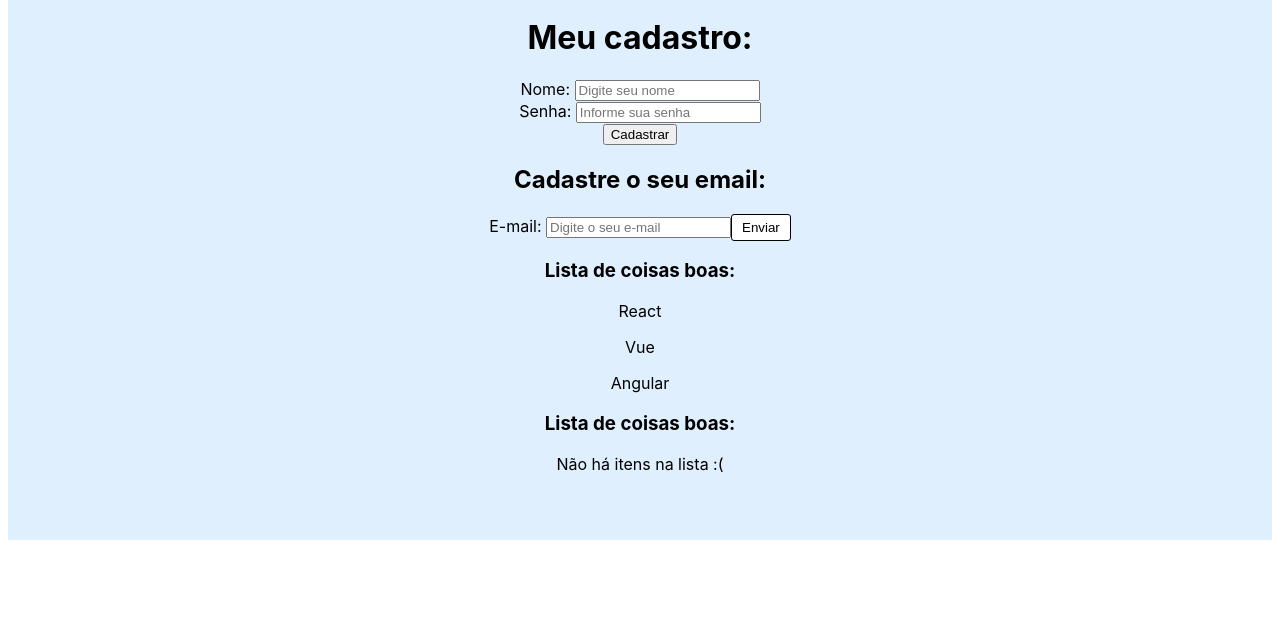
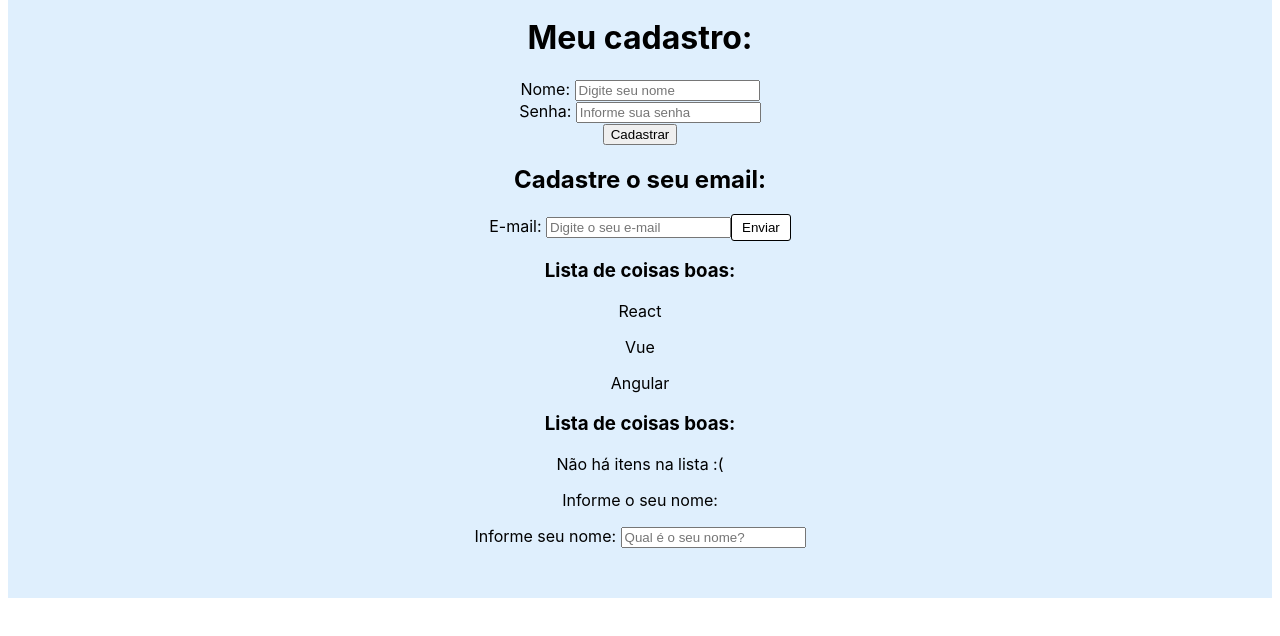
Before and after one commit to italoknd/Curso-REACT-JS, a React (Create React App) app in the folder curso-react/: page / in a window 1280 px wide. Shown: the part 1302-1938 px from the top of the page. Built offline with nearby package versions, Linux system fonts and the light colour scheme.

Commit message:
trabalhando com State Lift

```diff
--- a/curso-react/src/App.js
+++ b/curso-react/src/App.js
@@ -8,6 +8,9 @@ import Evento from './components/Evento'
 import Form from './components/Form'
 import Condicional from './components/Condicional'
 import ListaDeRender from './components/ListaDeRender'
+import StateLift from './components/StateLift'
+import {useState} from 'react'
+import Saudacao from './components/Saudacao'
 
 function App() {
   const name = 'Italo'
@@ -22,6 +25,8 @@ function App() {
   const nome = 'Maria'
 
   const meusItens = ['React', 'Vue', 'Angular'];
+
+  const [userName, setUserName] = useState();
 
   return (
     <div className="App">
@@ -54,6 +59,9 @@ function App() {
 
       <ListaDeRender itens={meusItens}/>
       <ListaDeRender itens/>
+
+      <StateLift setUserName={setUserName}/>
+      <Saudacao userName={userName}/>
     </div>
   )
 }
--- /dev/null
+++ b/curso-react/src/components/Saudacao.js
@@ -0,0 +1,17 @@
+function Saudacao ({userName}) {
+
+  function gerarSaudacao(algumNome){
+
+    return `Olá ${algumNome}, tudo bem?`
+  }
+
+  return(
+    <div>
+      {userName &&(
+        <p>{gerarSaudacao(userName)}</p>
+      )}
+    </div>
+  )
+}
+
+export default Saudacao;
--- /dev/null
+++ b/curso-react/src/components/StateLift.js
@@ -0,0 +1,13 @@
+function StateLift({setUserName}){
+
+
+  return(
+    <div>
+      <p>Informe o seu nome: </p>
+      <label htmlFor="">Informe seu nome: </label>
+      <input type="text" placeholder="Qual é o seu nome?" onChange={(e) => setUserName(e.target.value)}/>
+    </div>
+  )
+}
+
+export default StateLift;
```
